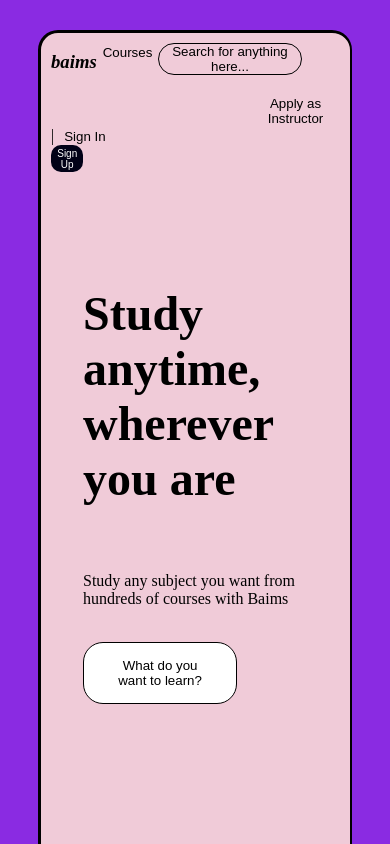
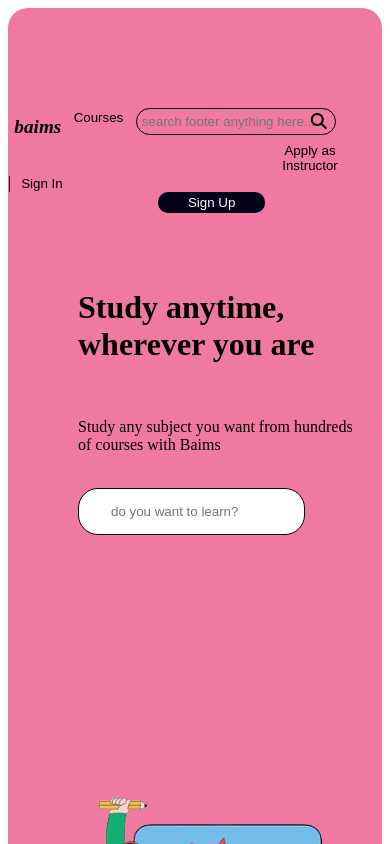
Before and after one commit to Laura-Nyaaga/LandingPage001, a plain HTML site: page index.html in a window 390 px wide. Shown: the top 844 px of the page. Drawn offline with Linux system fonts and the light colour scheme.

Commit message:
add changes

```diff
--- a/index.html
+++ b/index.html
@@ -5,9 +5,10 @@
     <meta name="viewport" content="width=device-width, initial-scale=1.0">
     <title>Document</title>
     <link rel="stylesheet" href="style.css">
+    <link rel="stylesheet" href="https://cdnjs.cloudflare.com/ajax/libs/font-awesome/6.5.2/css/all.min.css" href="style.css">
 </head>
 <body>
-    <div id="major">
+    <main>
         <nav id="navbar">
             <div id="heading">
                 <h3>baims</h3>
@@ -16,8 +17,9 @@
                 <button class="courses">Courses</button>
             </div>
 
-            <div>
-                <button class="search" type="text"><i class="fa fa-search"></i>Search for anything here...</button>
+            <div class="search_button">
+                <input type="text" name="search" placeholder="search footer anything here...">
+                <i class="fa-solid fa-magnifying-glass"></i>
             </div>
 
             <div id="apply">
@@ -36,11 +38,11 @@
         </nav>
 
         <div>
-            <div id="mainDiv">
-                <div id="Paragraph">
-                     <div id="sentence"><br><br><br><h1><b>Study anytime,<br>wherever you are</b></h1></div><br>
+            <div id="study_anytime">
+                <div id="Paragraph_bold">
+                     <div id="sentence_study_subject"><br><br><br><h1><b>Study anytime,<br>wherever you are</b></h1></div><br>
                      <p>Study any subject you want from hundreds of courses with Baims</p><br>
-                     <button id="box" type="search">What do you want to learn?</button>
+                     <input type="text" id="btn_what" name="search" placeholder="do you want to learn?" input type="text">
                      <br><br><br>
                </div>
                         <img id="schoolboy" src="/images/school boy.png" alt="A pile of books" width="800px" height="500px">
@@ -73,6 +75,6 @@
                 </div>
             </footer>
         </div>
-    </div>
+    </main>
 </body>
 </html>
--- a/style.css
+++ b/style.css
@@ -1,11 +1,10 @@
-#major {
-  background-color: rgb(240, 203, 216);
+
+main{
+  background-color: rgb(240, 121, 162);
   border-radius: 20px;
-  padding: 20px;
-  margin: 5%;
-  border: solid black;
-  border-right-width: 5px;
-  border-bottom-width: 5px;
+   padding-top: 50px;
+   padding-bottom: 20px;
+   padding-right: 20px;
 }
 #sign-up {
   background-color: rgb(1, 1, 23);
@@ -19,21 +18,24 @@
   border-radius: 10px;
 }
 #navbar {
-  display: flex;
+   display: flex;
+   justify-content: space-evenly;
+   margin-top: 50px;
 }
-#heading {
+h3{
   font-style: italic;
   line-height: 0cm;
   margin-bottom: 15px;
+  font-size: larger;
 }
-.search {
-  background-color: transparent;
+input{
+ background-color: transparent;
   box-sizing: border-box;
   cursor: pointer;
-  width: 110%;
+  width: 200px;
   margin-right: 20px;
   border: 1px solid black;
-  padding: 0px;
+  padding: 5px;
   border-radius: 20px;
 }
 .courses {
@@ -49,40 +51,29 @@
   background-color: transparent;
   border: 0cm;
 }
-.apply,
+ .apply,
 .sign-up,
 .sign-up {
   justify-content: space-evenly;
 }
-.courses,
-.search {
-  /* justify-content: space-between; */
-  gap: 100px;
+#study_anytime{
+  display: flex;
+  padding-left: 100px;
+  gap: 30px;
 }
-.body {
-  background-color: blueviolet;
-  height: 270px;
-  margin-bottom: 30px;
-}
-
-#mainDiv {
-  display: flex;
-  gap: 20px;
-  margin-left: 30px;
-}
-#Paragraph {
+#Paragraph_bold {
   margin-left: 90px;
   margin-bottom: 150px;
 }
 
-#box {
+#btn_what{
   padding: 15px 32px;
   background-color: white;
   border-radius: 20px;
   border: solid 1px;
   width: 80%;
 }
-#sentence {
+#sentence_study_subject{
   font-size: 250%;
   font-family: Georgia Verdana;
   margin-bottom: 2px;
@@ -99,13 +90,106 @@
   padding-top: 50px;
   padding-bottom: 50px;
   font-size: larger;
+}.search_button i{
+  position: absolute;
+  margin-left: -45px;
+  margin-top: 5px;
+
 }
 
-body {
+/* body {
   background-color: blueviolet;
+} */
+@media screen and (min-width:280px) and (max-width:375px){
+  #navbar {
+    flex-wrap: wrap;
+ }
+ .apply {
+  margin-left: 200px;
 }
-@media all and (min-width: 280px) and (max-width: 1024px) {
-  #major {
+#study_anytime{
+  gap: 10px;
+  padding-left: 40px;
+  flex-wrap: wrap;
+}
+#Paragraph_bold {
+  margin-left: 15px;
+  margin-bottom: 70px;
+}
+#schoolboy {
+  margin-bottom: 50px;
+  width: 300px;
+  height: 150px;
+}
+#sentence_study_subject{
+  font-size: 100%;
+}
+#Footer {
+  font-size: small;
+  flex-wrap: wrap;
+}
+}
+
+@media screen and (min-width:380px) and (max-width:696px){
+  #navbar {
+    flex-wrap: wrap;
+ }
+ .apply {
+  margin-left: 250px;
+}
+#study_anytime{
+  gap: 20px;
+  padding-left: 50px;
+  flex-wrap: wrap;
+}
+#Paragraph_bold {
+  margin-left: 20px;
+  margin-bottom: 100px;
+}
+#sentence_study_subject{
+  font-size: 100%;
+}
+#schoolboy {
+  margin-bottom: 50px;
+  width: 400px;
+  height: 250px;
+}
+#Footer {
+  font-size: small;
+  flex-wrap: wrap;
+}
+}
+
+@media screen and (min-width:720px) and (max-width:912px){
+  #navbar {
+    flex-wrap: wrap;
+ }
+ .apply {
+  margin-left: 380px;
+}
+#study_anytime{
+  padding-left: 50px;
+  flex-wrap: wrap;
+}
+#Paragraph_bold {
+  margin-left: 20px;
+  margin-bottom: 100px;
+}
+#sentence_study_subject{
+  font-size: 300%;
+}
+#schoolboy {
+  /* margin-bottom: 50px; */
+  width: 600px;
+  height: 400px;
+}
+#Footer {
+  flex-wrap: wrap;
+}
+}
+
+ @media screen and (min-width: 1024px) and (max-width: 1280px) {
+  main {
     border-radius: 20px;
     padding: 10px;
     margin: 30px;
@@ -120,42 +204,39 @@
     width: 80%;
     font-size: x-small;
   }
-  .search {
+  input {
     width: 80%;
     margin-right: 20px;
     border-radius: 20px;
   }
   .apply {
-    background-color: transparent;
-    border: 0cap;
     margin-left: 200px;
   }
-  #mainDiv {
-    display: flex;
-    gap: 10px;
+  #study_anytime{
+    gap: 30px;
     margin-left: 2px;
     flex-wrap: wrap;
   }
-  #Paragraph {
+  #Paragraph_bold {
     margin-left: 30px;
     margin-bottom: 50px;
   }
-  #box {
+  #btn_what {
     border-radius: 20px;
     width: 60%;
   }
-  #sentence {
-    font-size: 150%;
+  #sentence_study_subject {
+    font-size: 200%;
     margin-bottom: 0.5px;
   }
   #schoolboy {
-    margin-top: 50px;
+    margin-top: 100px;
     width: 400px;
     height: 250px;
   }
   #Footer {
-    display: flex;
     flex-wrap: wrap;
     font-size: smaller;
+    padding-bottom: 25px;
   }
 }
```
